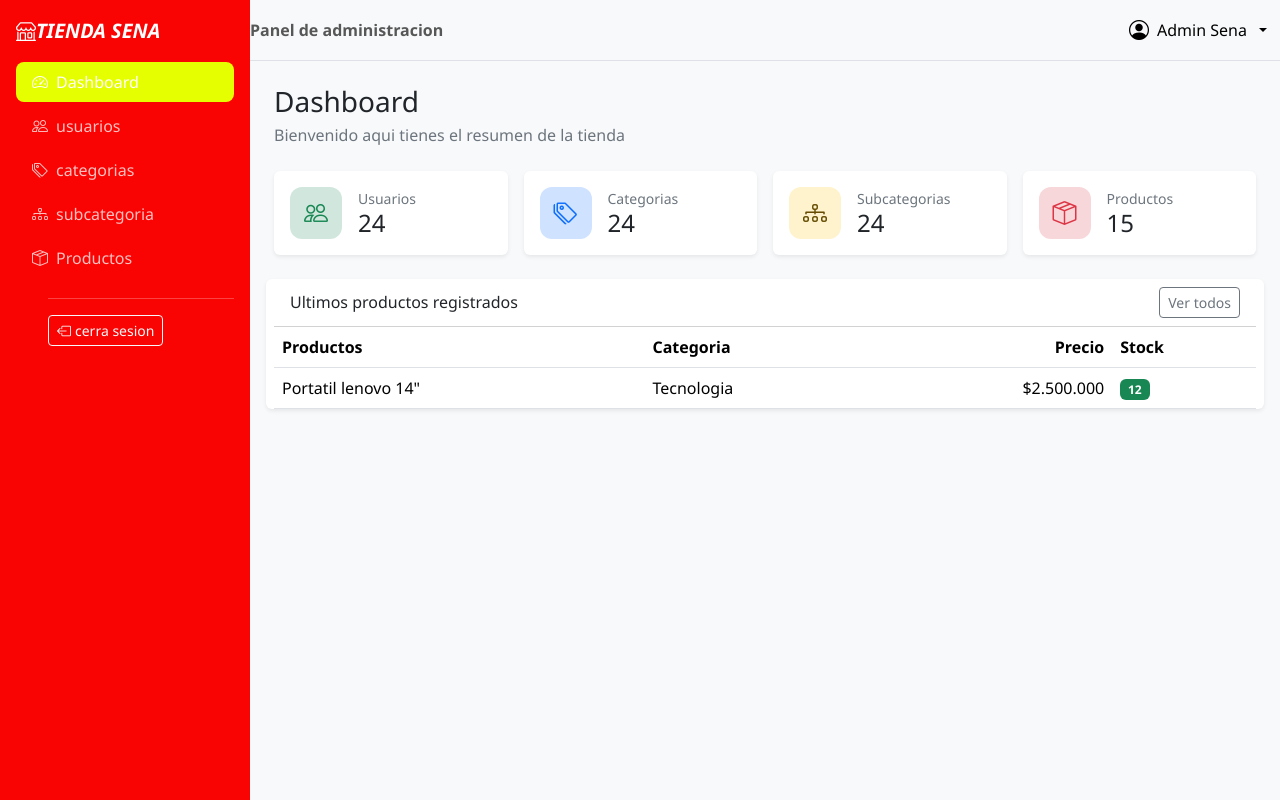
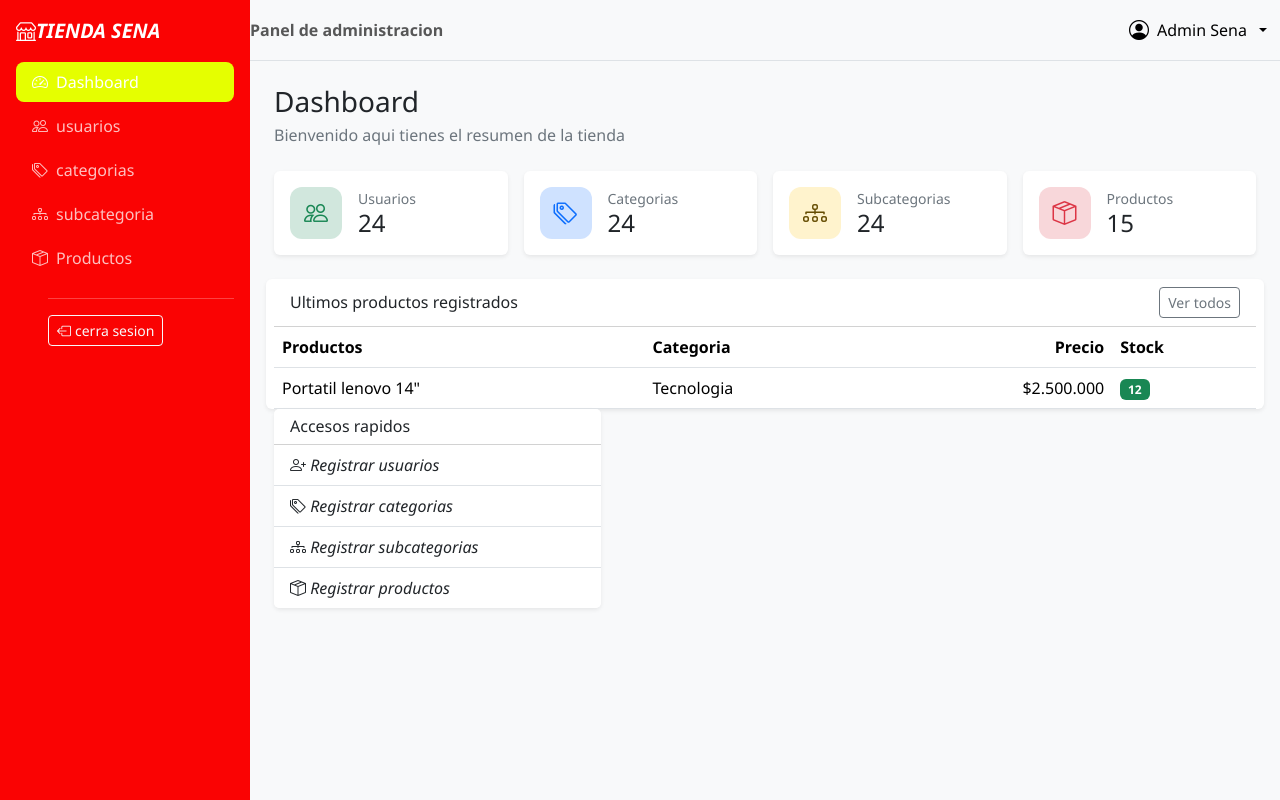
Before and after one commit to BreinerMartinez7/breiner, a plain HTML site: page dashboard.html in a window 1280 px wide. Drawn offline with nearby package versions, Linux system fonts and the light colour scheme.

Commit message:
dashboard
codigo

```diff
--- a/dashboard.html
+++ b/dashboard.html
@@ -164,7 +164,7 @@
                         </div>
                     </div>
                 </div>
-                <!--columna-->
+                <!--columna 4-->
                 <div class="col">
                     <!--tarjeta con nuestar clase franja verde y animacion-->
                     <div class="card tarjetas-kpi shadow-sm h-100">
@@ -214,6 +214,23 @@
                         </div>
                     </div>
                 </div>
+
+                <div class="col-lg-4">
+                    <!--tarjeta-->
+                    <div class="card border-0 shadow-sm h-100">
+                        <div class="card-header bg-white"><h2 class="h6 mb-0">Accesos rapidos</h2></div>
+                        <div class="list-group list-group-flush">
+                            <a href="usuarios.html" class="list-group-item" list-group-item-action><i class="bi bi-person-plus me-2 text-sena"> Registrar usuarios</i></a>
+                            <a href="categorias.html" class="list-group-item" list-group-item-action><i class="bi bi-tags me-2 text-sena"> Registrar categorias</i></a>
+                            <a href="subcategorias.html" class="list-group-item" list-group-item-action><i class="bi bi-diagram-3 me-2 text-sena"> Registrar subcategorias</i></a>
+                            <a href="productos.html" class="list-group-item" list-group-item-action><i class="bi bi-box-seam me-2 text-sena"> Registrar productos</i></a>
+                        </div>
+                    </div>
+                </div>
         </main>
     </div>
+
+    <!--javascript con bootstrap necesario para para el menu deslizable-->
+    <script src="https://cdn/jsdelivr.net/npm/bootstrap@5.3.3/dist/js/bootstrap.bundle.min.js"></script>
 </body>
+</html>
```
